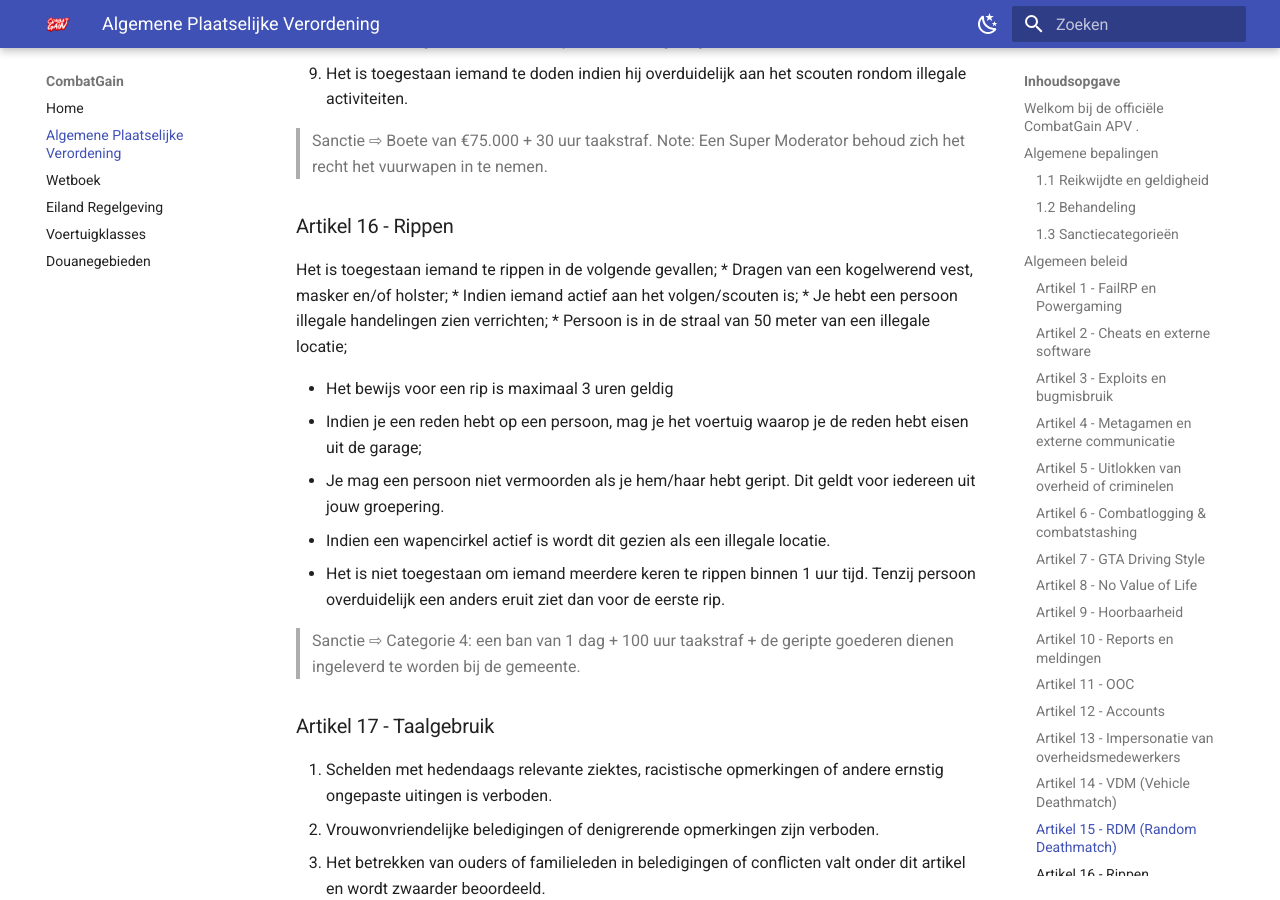
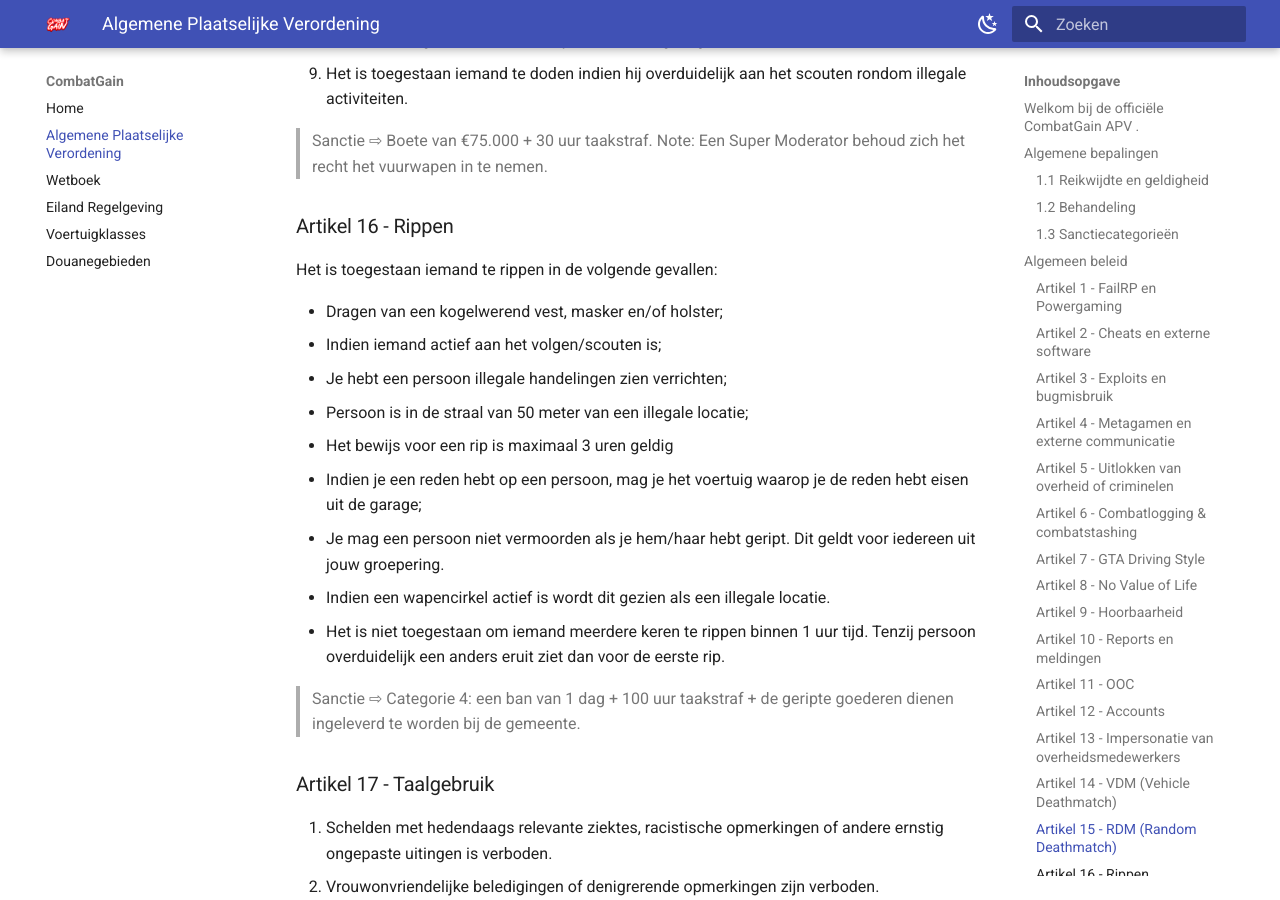
Before and after one commit to CombatGainProduction/cg-apv, an MkDocs documentation site: the page built from docs/apv.md, in a window 1280 px wide and 900 px high, scrolled down 7771 px. Built offline with MkDocs 1.6.1 and Material for MkDocs 9.7.7, drawn with Linux system fonts in a browser that asks for light colours; comment, search, counter and statistics services are not loaded.

Commit message:
kut apv.nl

```diff
--- a/docs/apv.md
+++ b/docs/apv.md
@@ -212,11 +212,12 @@ Het is verboden je karakter te breken. Dit betekent dat je geen termen gebruikt
 
 ### Artikel 16 - Rippen
 
-Het is toegestaan iemand te rippen in de volgende gevallen;
-    * Dragen van een kogelwerend vest, masker en/of holster;
-    * Indien iemand actief aan het volgen/scouten is;
-    * Je hebt een persoon illegale handelingen zien verrichten;
-    * Persoon is in de straal van 50 meter van een illegale locatie;
+Het is toegestaan iemand te rippen in de volgende gevallen:
+
+* Dragen van een kogelwerend vest, masker en/of holster;
+* Indien iemand actief aan het volgen/scouten is;
+* Je hebt een persoon illegale handelingen zien verrichten;
+* Persoon is in de straal van 50 meter van een illegale locatie;
 
 - Het bewijs voor een rip is maximaal 3 uren geldig
 - Indien je een reden hebt op een persoon, mag je het voertuig waarop je de reden hebt eisen uit de garage;
```
